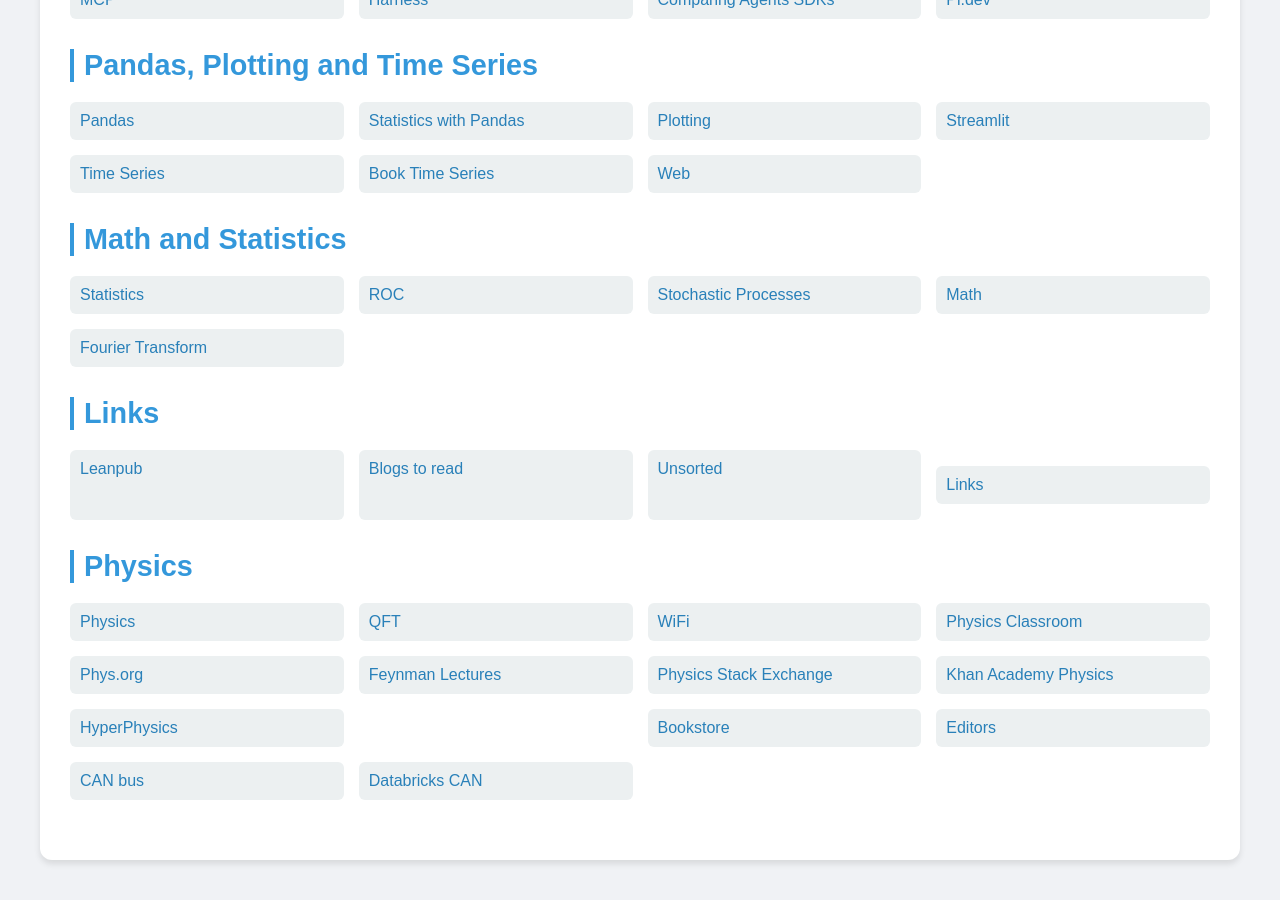
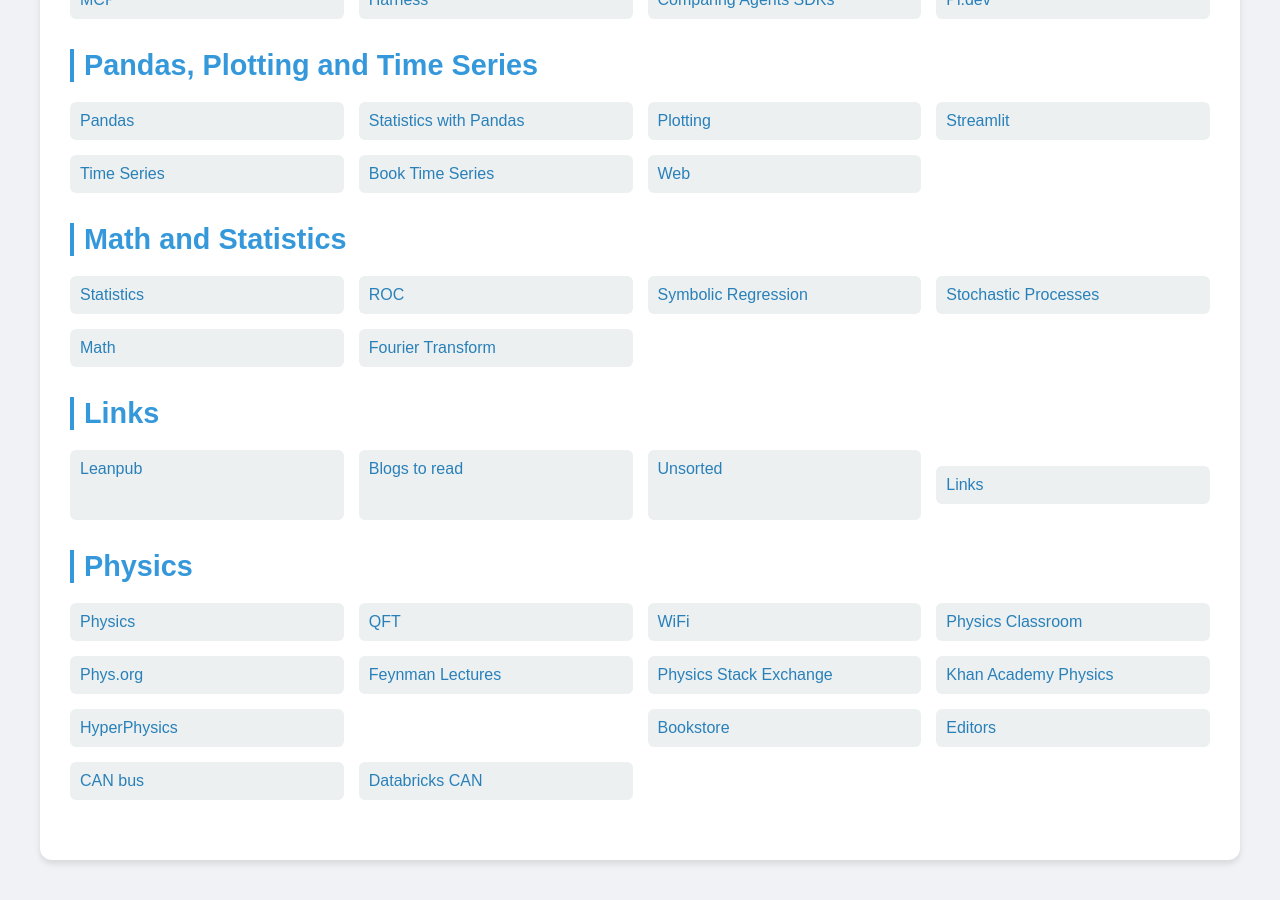
Before and after one commit to Michael-Lubinsky/michael-lubinsky.github.com, a Jekyll site: the page built from index.html, in a window 1280 px wide and 900 px high, scrolled down 3728 px. Built offline with Jekyll 4.4.1, drawn with Linux system fonts in a browser that asks for light colours.

Commit message:
Update index.html

```diff
--- a/index.html
+++ b/index.html
@@ -355,6 +355,7 @@
             <div class="links-grid">
                 <a href="math/stat.html">Statistics</a>
                 <a href="math/roc.html">ROC</a>
+                <a href="math/symbolic_regression.html">Symbolic Regression</a>
                 <a href="math/stochastic.html">Stochastic Processes</a>
                 <a href="math/math.html">Math</a>
                 <a href="math/fourier.html">Fourier Transform</a>
```
